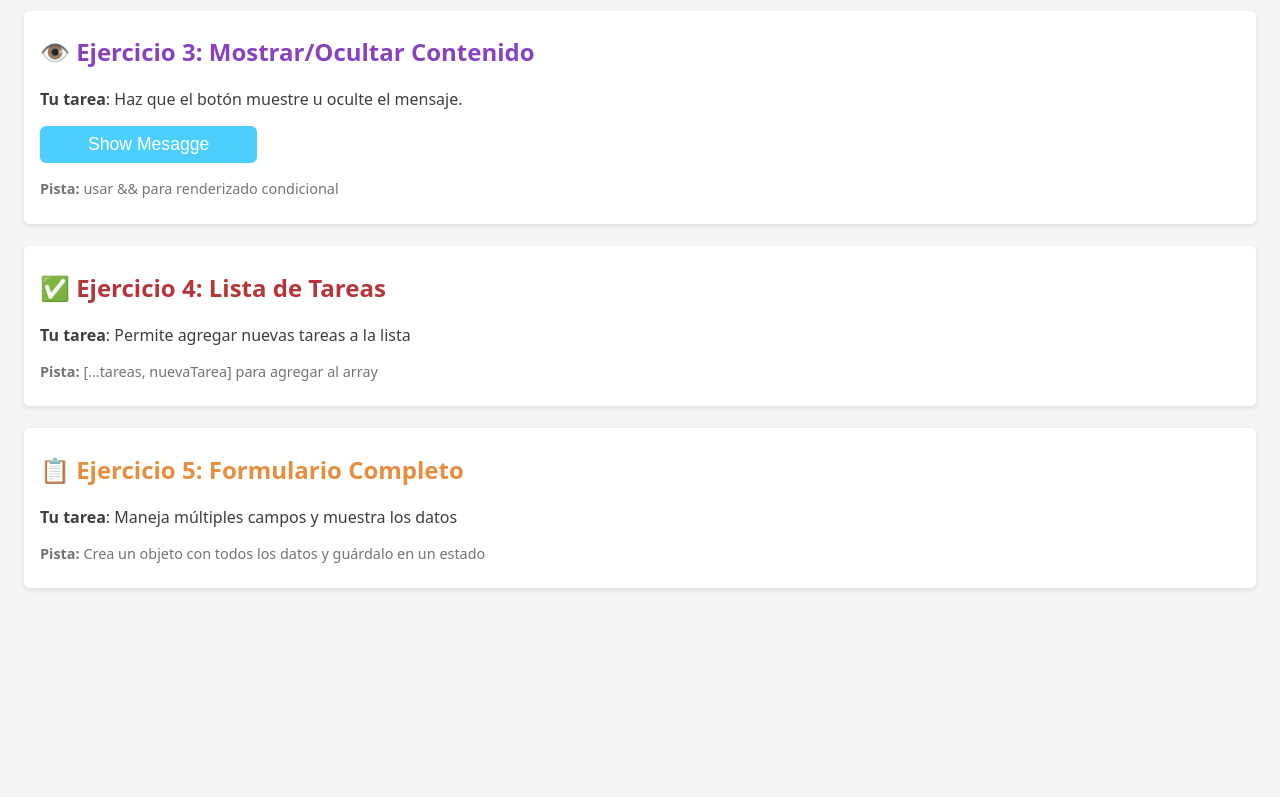
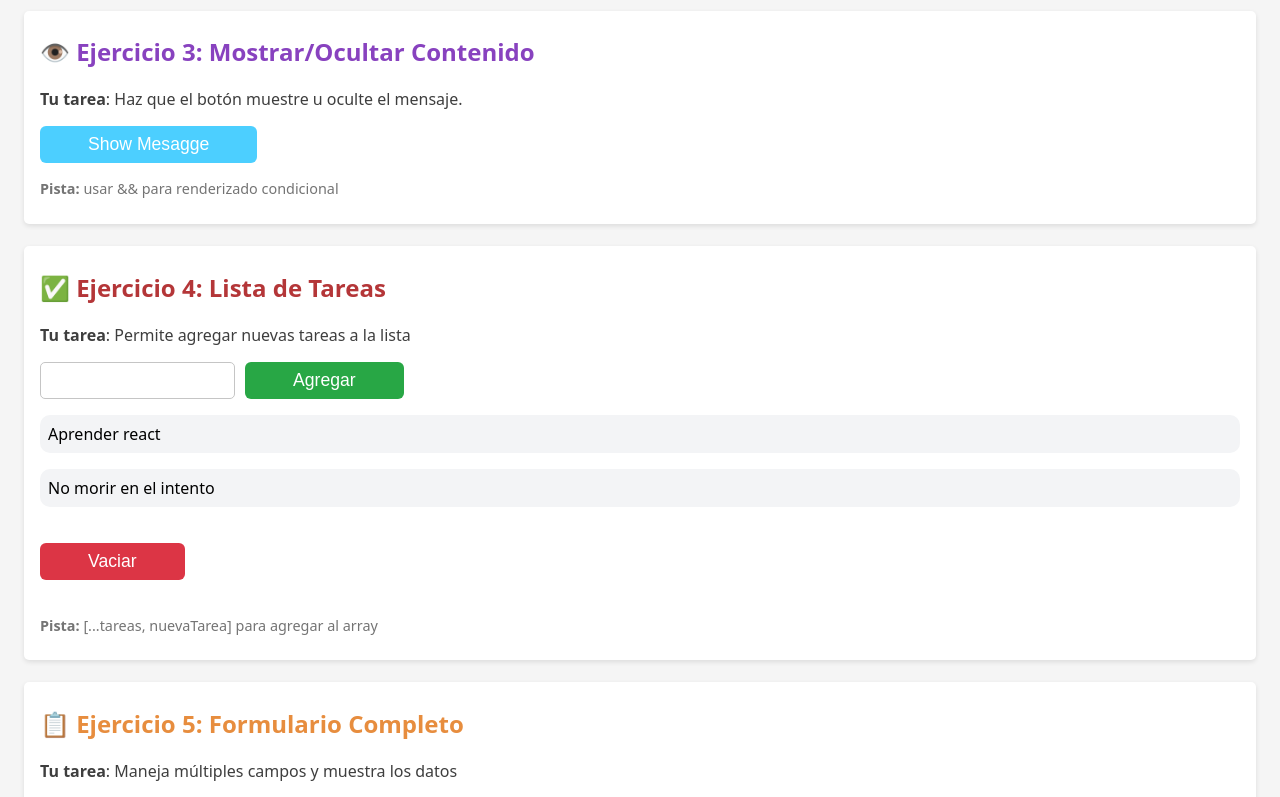
Before and after one commit to jaalzu/recipe-web-react, a React (Vite) app: page / in a window 1280 px wide. Shown: the part 710-1507 px from the top of the page. Before the commit the page ends 1306 px from the top, so only its background shows below. Built offline with nearby package versions, Linux system fonts and the light colour scheme.

Commit message:
exercise 4 done

```diff
--- a/src/App.jsx
+++ b/src/App.jsx
@@ -2,7 +2,8 @@
 import Card from './components/card/Card';
 import Counter from './components/Counter/Counter';
 import TextInput from './components/TextInput/TextInput';
-import ToggleBtn from './components/ToggleBtn';
+import ToggleBtn from './components/ToggleBtn/ToggleBtn';
+import TodoList from './components/TodoList/TodoList';
 export default function App() {
   return (
     <div className={styles.container}>
@@ -31,6 +32,7 @@
         <Card titulo="✅ Ejercicio 4: Lista de Tareas
         " tarea="  Permite agregar nuevas tareas a la lista
         " pista=" [...tareas, nuevaTarea] para agregar al array"  color='#b43638'>
+          <TodoList />
    </Card>
         <br />
 
--- /dev/null
+++ b/src/components/TodoList/TodoList.jsx
@@ -0,0 +1,38 @@
+import { useState } from 'react'
+import styles from './TodoList.module.css'
+import Button from '../Button/Button'
+
+export default function TodoList(){
+    const [tarea,setTarea] = useState('')
+    const [tareas,setTareas] = useState(['Aprender react',' No morir en el intento'])
+
+
+    function AddTask(){
+        if(tarea.trim() === '') return;
+        setTareas([...tareas,tarea])
+        setTarea('')
+    }
+
+    function EmptyTasks(){
+        setTareas([])
+    }
+
+    return (
+        <div>
+            <div style={{display:'flex',gap:'10px'}}>
+            <input
+            value={tarea}
+            onChange={(e) => setTarea(e.target.value)}
+            />
+            <Button color="green" onClick={AddTask}>Agregar</Button>
+            </div>
+            <div className={styles.tasks}>
+                {tareas.map((tarea,index) => <ul>
+                <li key={index} className={styles.task}>{tarea}</li>
+                 </ul>)}
+                </div>
+
+            <Button style={{marginBlock:'20px'}}  color='red' onClick={EmptyTasks} >Vaciar</Button>
+        </div>
+    )
+}
--- /dev/null
+++ b/src/components/TodoList/TodoList.module.css
@@ -0,0 +1,17 @@
+ul{
+    padding: 0;
+    list-style: none;
+}
+
+input{
+    border-radius: 5px;
+    border: 1px solid rgb(197, 197, 197);
+    padding: .5rem;
+    max-width: 100%;
+}
+
+.task{
+    padding: .5rem;
+    border-radius: 10px;
+    background-color: #f3f4f6;
+}
--- a/src/components/ToggleBtn.jsx
+++ b/src/components/ToggleBtn/ToggleBtn.jsx
@@ -1,5 +1,5 @@
 import { useState } from 'react';
-import Button from './Button/Button';
+import Button from '../Button/Button';
 
 export default function ToggleBtn(){
     const [display,setDisplay] = useState(false)
```
